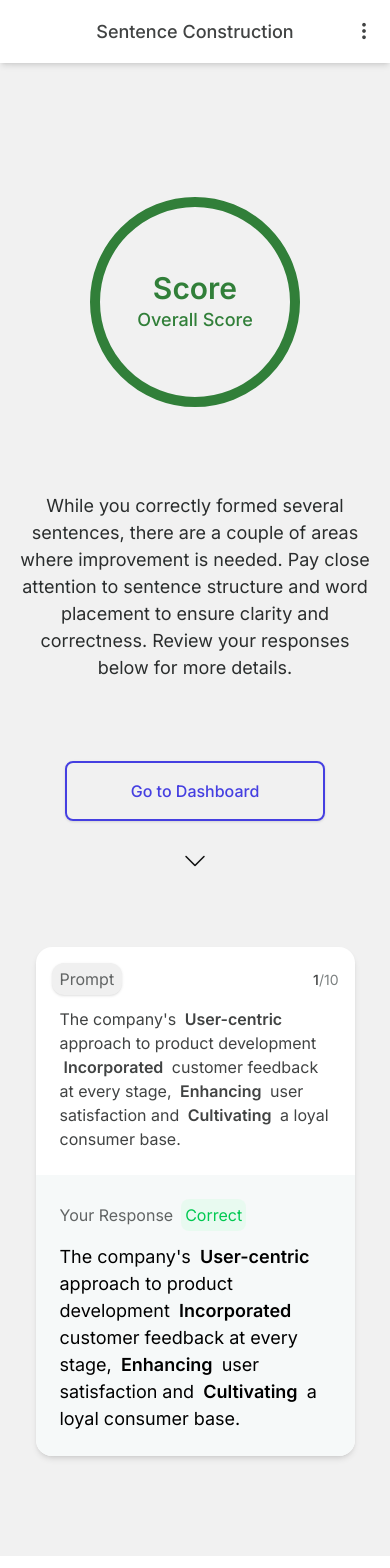
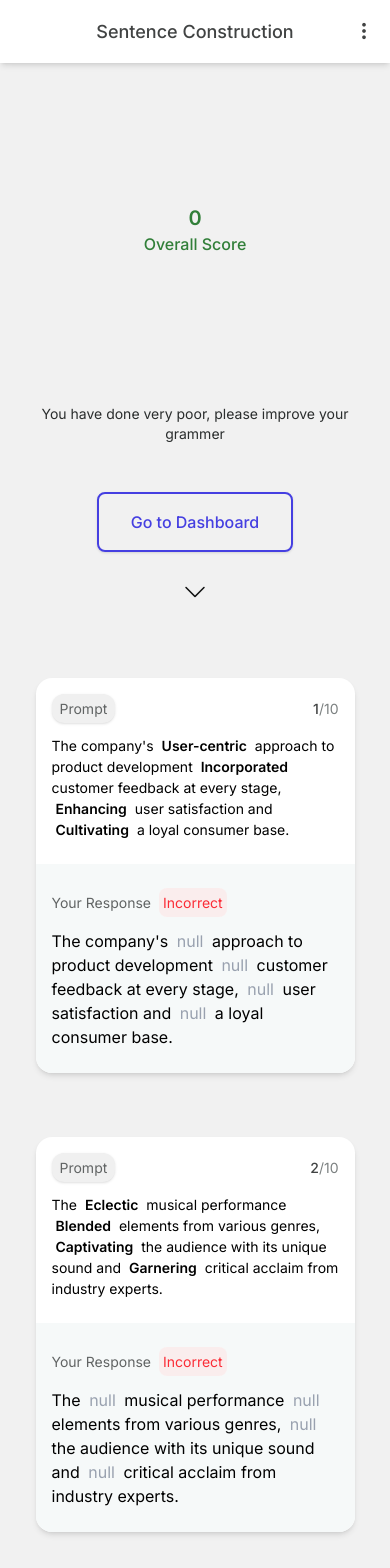
Before and after one commit to dazzlerabhi30800/camonk-sentence-contruction-tool-assignment, a React (Vite) app: page /results in a window 390 px wide. Shown: the top 1568 px of the page. Built offline with nearby package versions, Linux system fonts and the light colour scheme.

Commit message:
everything is completed

```diff
--- a/src/components/Button.tsx
+++ b/src/components/Button.tsx
@@ -19,7 +19,7 @@ const Button = ({
       onClick={onClick}
       disabled={disabled}
       className={twMerge(
-        "px-4 py-2 rounded border-1 hover:opacity-70 transition duration-300 linear disabled:cursor-not-allowed disabled:opacity-90",
+        "px-4 py-2 rounded border-1 hover:opacity-70 transition duration-300 linear disabled:cursor-not-allowed disabled:opacity-40",
         variant === "outline"
           ? " text-primary-blue border-primary-blue bg-transparent"
           : "text-white  border-transparent bg-primary-blue",
--- a/src/components/QuestionComp.tsx
+++ b/src/components/QuestionComp.tsx
@@ -3,7 +3,7 @@ import { useStoreContext } from "../lib/Store";
 import Button from "./Button";
 import SentenceDisplay from "./SentenceDisplay";
 import { formatTime } from "../utils/formatTime";
-import { useNavigate } from "react-router-dom";
+import { Link, useNavigate } from "react-router-dom";
 
 const QuestionComp = () => {
   const {
@@ -12,6 +12,7 @@ const QuestionComp = () => {
     handleIndex,
     setSubmitData,
     setCurrQuestion,
+    setIndex,
     questions,
   } = useStoreContext();
   const [selectOptions, setSelectOptions] = useState<string[]>([]);
@@ -31,7 +32,7 @@ const QuestionComp = () => {
       return;
     }
     if (currIndex > 0) {
-      setTime(10);
+      setTime(30);
     }
     setCurrQuestion(questions[currIndex]);
   }, [currIndex]);
@@ -49,6 +50,11 @@ const QuestionComp = () => {
       },
     ]);
     setSelectOptions([]);
+    if (currIndex === questions.length - 1) {
+      navigate("/results");
+      setIndex(0);
+      return;
+    }
     handleIndex();
   };
 
@@ -69,18 +75,18 @@ const QuestionComp = () => {
   }, [time]);
 
   return (
-    <div className="flex-1 flex flex-col gap-14 w-full max-w-3xl bg-transparent   md:bg-white md:shadow-md p-5 md:p-10 rounded-3xl">
+    <div className="flex-1 flex flex-col gap-14 w-full max-w-3xl bg-transparent md:bg-white md:shadow-md p-5 md:p-10 rounded-3xl min-h-[600px]">
       {/* Timer Wrapper & Tracker */}
       <div className="flex flex-col gap-8">
         {/* Time & Quit Button */}
         <div className="flex items-center justify-between">
           <p className="text-gray-4 font-semibold text-p">{formatTime(time)}</p>
-          <Button
-            className="text-gray-1 text-p2 border-gray-3 w-[76px] h-11"
-            variant="outline"
+          <Link
+            to={"/results"}
+            className="text-gray-1 border text-center py-2 px-3 rounded-lg shadow-sm hover:opacity-70 text-p2 border-gray-3 "
           >
             Quit
-          </Button>
+          </Link>
         </div>
         {/* Questions Tracker */}
         <div className="flex gap-2">
@@ -134,11 +140,8 @@ const QuestionComp = () => {
         {/* Next Button */}
         <Button
           variant="outline"
-          className="border-gray-2 md:border-gray-3 text-p2 mt-5 md:mt-0 textg-gray-2 md:text-gray-3 self-end h-16 w-fit"
-          disabled={
-            currIndex === 9 ||
-            selectOptions.length !== currQuestion.options.length
-          }
+          className="border-gray-2 text-p2 mt-5 md:mt-0 textg-gray-2 self-end h-16 w-fit"
+          disabled={selectOptions.length !== currQuestion.options.length}
           // onClick={() => handleIndex()}
           onClick={handleNext}
         >
--- a/src/components/ScoreQuestionComp.tsx
+++ b/src/components/ScoreQuestionComp.tsx
@@ -1,58 +1,62 @@
+import { useStoreContext } from "../lib/Store";
 import ScoreSentenceDisplay from "./ScoreSentenceDisplay";
 
-const ScoreQuestionComp = () => {
+interface scoreProps {
+  item: question;
+  index: number;
+}
+
+const ScoreQuestionComp = ({ item, index }: scoreProps) => {
+  const { submitData } = useStoreContext();
+  const submitted = submitData.find(
+    (data) => data.questionId === item.questionId
+  );
   return (
     <div className="flex flex-col bg-white rounded-2xl shadow-md">
       {/* Correct Answer */}
       <div className="flex flex-col gap-3 p-4 pb-6">
         <div className="flex items-center justify-between">
-          <span className="py-1 w-fit px-2 rounded-xl text-gray-4 bg-gray-6 shadow-sm">
+          <span className="py-1 text-p4 w-fit px-2 rounded-xl text-gray-4 bg-gray-6 shadow-sm">
             Prompt
           </span>
           <p className="text-gray-2 text-p4">
-            <span className="text-gray-1 font-medium">1</span>/10
+            <span className="text-gray-1 font-medium">{index + 1}</span>/10
           </p>
         </div>
         <ScoreSentenceDisplay
-          template="The company's _____________ approach to product development _____________ customer feedback at every stage, _____________ user satisfaction and _____________ a loyal consumer base."
+          template={item.question}
           optionLength={4}
-          selectedWords={[
-            "User-centric",
-            "Incorporated",
-            "Enhancing",
-            "Cultivating",
-          ]}
-          className="px-2 text-p3 text-gray-1"
+          selectedWords={item.correctAnswer}
+          className="md:px-2 text-gray-1 text-p4 md:text-p3 "
         />
-        {/* <p className="text-gray-1 text-p3">
-          The cat chased the mouse across the yard, leaping over obstacles along
-          the way.
-        </p> */}
       </div>
-      {/* Submitted Answer */}
-      <div className="flex flex-col gap-3 p-6 bg-[#f6f9f9] rounded-b-2xl">
-        <div className="flex gap-2 items-center">
-          <p className="text-gray-4 text-p3">Your Response</p>
-          <span className="p-1 rounded-lg text-green-500 bg-green-100/50">
-            Correct
+      {/* Your Submitted Answer */}
+      <div className="flex flex-col gap-3 py-6 px-4 md:px-6  bg-[#f6f9f9] rounded-b-2xl">
+        <div className="flex gap-2 text-p4 md:text-p3 items-center">
+          <p className="text-gray-4">Your Response</p>
+          <span
+            className={`p-1 rounded-lg text-green-500 bg-green-100/50 ${
+              submitted
+                ? submitted.isCorrect
+                  ? "text-green-500 bg-green-100/50"
+                  : "text-red-500 bg-red-100/50"
+                : "text-red-500 bg-red-100/50"
+            }`}
+          >
+            {submitted
+              ? submitted.isCorrect
+                ? "Correct"
+                : "Incorrect"
+              : "Incorrect"}
           </span>
         </div>
 
         <ScoreSentenceDisplay
-          template="The company's _____________ approach to product development _____________ customer feedback at every stage, _____________ user satisfaction and _____________ a loyal consumer base."
-          optionLength={4}
-          selectedWords={[
-            "User-centric",
-            "Incorporated",
-            "Enhancing",
-            "Cultivating",
-          ]}
-          className="text-black-2 text-p2"
+          template={item.question}
+          optionLength={item.options.length}
+          selectedWords={submitted ? submitted.chosenOptions : []}
+          className="text-black-2 text-p3 md:text-p2"
         />
-        {/* <p className="text-black-2 text-p2">
-          The cat chased the mouse across the yard, leaping over obstacles along
-          the way.
-        </p> */}
       </div>
     </div>
   );
--- a/src/pages/Result/Remarks.tsx
+++ b/src/pages/Result/Remarks.tsx
@@ -1,12 +1,32 @@
 import { Link } from "react-router-dom";
 import Button from "../../components/Button";
+import { useStoreContext } from "../../lib/Store";
+import { useEffect, useState } from "react";
 
 const Remarks = () => {
-  const circumference = 2 * Math.PI * 100;
-  const strokePct = ((0 / 10) * 100 * circumference) / 100;
+  const { questions, submitData } = useStoreContext();
+  const [scorePercent, setScorePercent] = useState(2 * Math.PI * 100);
+  const [loading, setLoading] = useState(false);
+  const [score, setScore] = useState(0);
+  useEffect(() => {
+    calculateScore();
+  }, []);
+
+  const calculateScore = () => {
+    setLoading(true);
+    const submitted = submitData.filter((data) => data.isCorrect);
+    const totalLength = questions.length;
+    const circumference = 2 * Math.PI * 100;
+    const score = Math.floor((submitted.length / totalLength) * 100);
+    const strokePct =
+      (((totalLength - submitted.length) / 10) * 100 * circumference) / 100;
+    setScorePercent(strokePct);
+    setScore(score);
+    setLoading(false);
+  };
   return (
-    <div className="flex flex-col gap-20 items-center text-center">
-      <div className="flex flex-col gap-10 items-center">
+    <div className="flex flex-col gap-12 md:gap-20 items-center text-center">
+      <div className="flex flex-col gap-6 md:gap-10 items-center">
         <div className="main relative">
           <svg
             className="circular--progress"
@@ -22,8 +42,8 @@ const Remarks = () => {
               cy="150"
               r="100"
               id="circle--skeleton"
-              strokeDasharray={circumference}
-              strokeDashoffset={strokePct}
+              strokeDasharray={2 * Math.PI * 100}
+              strokeDashoffset={scorePercent}
               strokeLinecap="round"
             />
             <circle
@@ -31,27 +51,28 @@ const Remarks = () => {
               cy="150"
               r="100"
               id="circle--progress"
-              strokeDasharray={circumference}
-              strokeDashoffset={strokePct}
+              strokeDasharray={2 * Math.PI * 100}
+              strokeDashoffset={scorePercent}
               strokeLinecap="round"
             />
           </svg>
           <div className="flex flex-col absolute text-center  text-[#317f39] top-1/2 left-1/2 -translate-y-[50%] -translate-x-1/2">
-            <h1 className="text-3xl font-semibold">Score</h1>
-            <p className="text-lg font-medium">Overall Score</p>
+            <h1 className="text-xl md:text-3xl font-semibold">{score}</h1>
+            <p className="md:text-lg font-medium">Overall Score</p>
           </div>
         </div>
-        <p className="text-black-2 text-p2 w-[90%] max-w-3xl">
-          While you correctly formed several sentences, there are a couple of
-          areas where improvement is needed. Pay close attention to sentence
-          structure and word placement to ensure clarity and correctness. Review
-          your responses below for more details.
+        <p className="text-black-2 text-sm sm:text-base md:text-p2 w-[90%] max-w-3xl">
+          {loading
+            ? "..."
+            : score < 30
+            ? "You have done very poor, please improve your grammer"
+            : " While you correctly formed several sentences, there are a couple of areas where improvement is needed. Pay close attention to sentence structure and word placement to ensure clarity and correctness. Review your responses below for more details. "}
         </p>
       </div>
       <div className="flex flex-col gap-4">
         <Link
           to={"/"}
-          className="py-4 border-2 border-primary-blue text-primary-blue rounded-lg shadow-sm px-16 text-p3 font-medium hover:opacity-70"
+          className=" border-2 border-primary-blue text-primary-blue rounded-lg shadow-sm  py-4 px-8 md:px-16  md:text-p3 font-medium hover:opacity-70"
         >
           Go to Dashboard
         </Link>
--- a/src/pages/Result/Result.tsx
+++ b/src/pages/Result/Result.tsx
@@ -3,7 +3,7 @@ import ReviewAnswerWrapper from "./ReviewAnswerWrapper";
 
 const Result = () => {
   return (
-    <main className="flex flex-col items-center pt-38 pb-10">
+    <main className="flex flex-col items-center pt-20 md:pt-38 pb-10">
       <Remarks />
       <ReviewAnswerWrapper />
     </main>
--- a/src/pages/Result/ReviewAnswerWrapper.tsx
+++ b/src/pages/Result/ReviewAnswerWrapper.tsx
@@ -1,12 +1,13 @@
-import React from "react";
 import { useStoreContext } from "../../lib/Store";
 import ScoreQuestionComp from "../../components/ScoreQuestionComp";
 
 const ReviewAnswerWrapper = () => {
-  const { submitData } = useStoreContext();
+  const { questions } = useStoreContext();
   return (
-    <div className="flex flex-col gap-[120px] py-[60px] px-4 w-[90%] max-w-3xl">
-      <ScoreQuestionComp />
+    <div className="flex flex-col gap-16 sm:gap-20 md:gap-[120px] py-[60px] px-4 w-[90%] max-w-3xl">
+      {questions.map((item, index) => (
+        <ScoreQuestionComp key={item.questionId} item={item} index={index} />
+      ))}
     </div>
   );
 };
```
